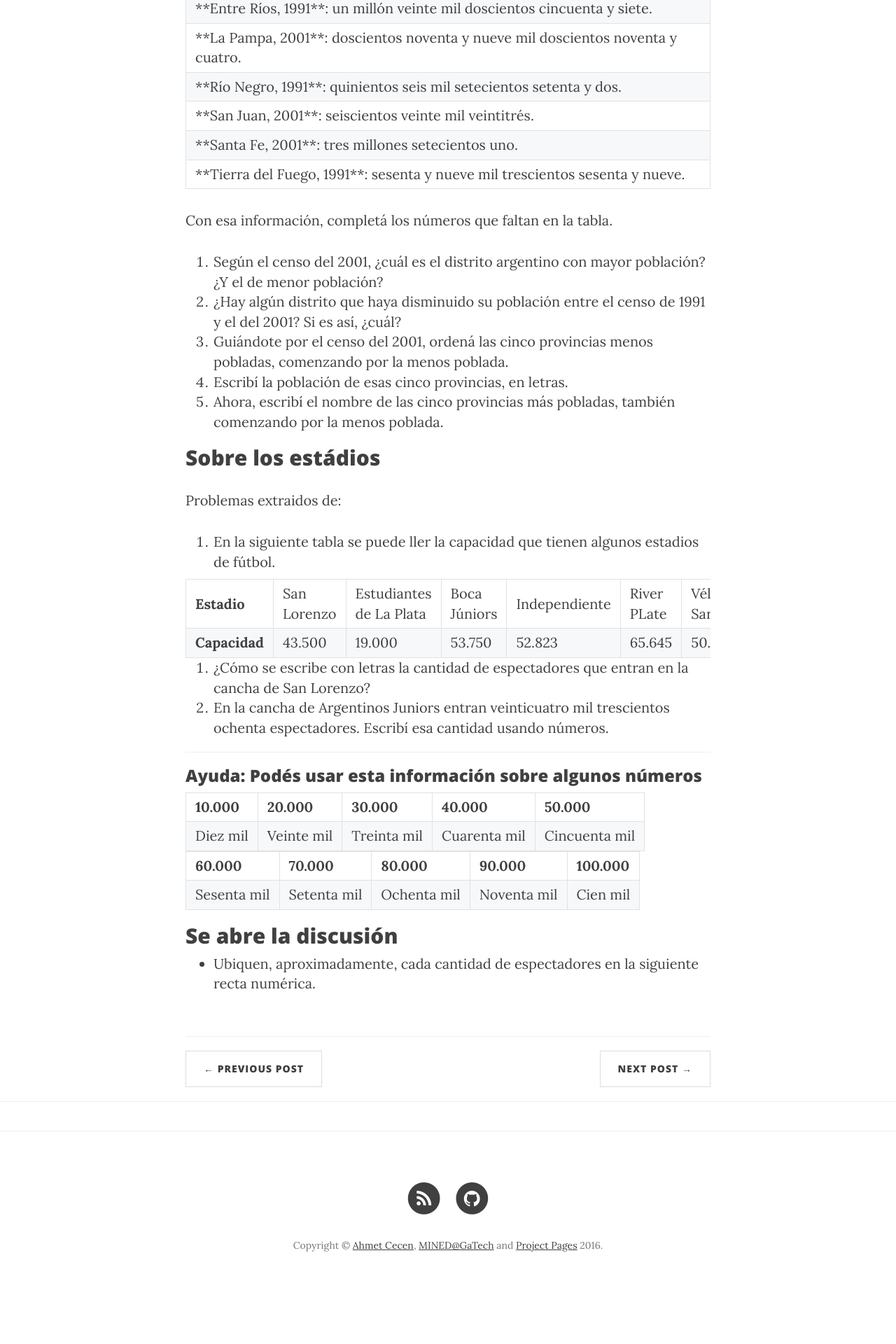
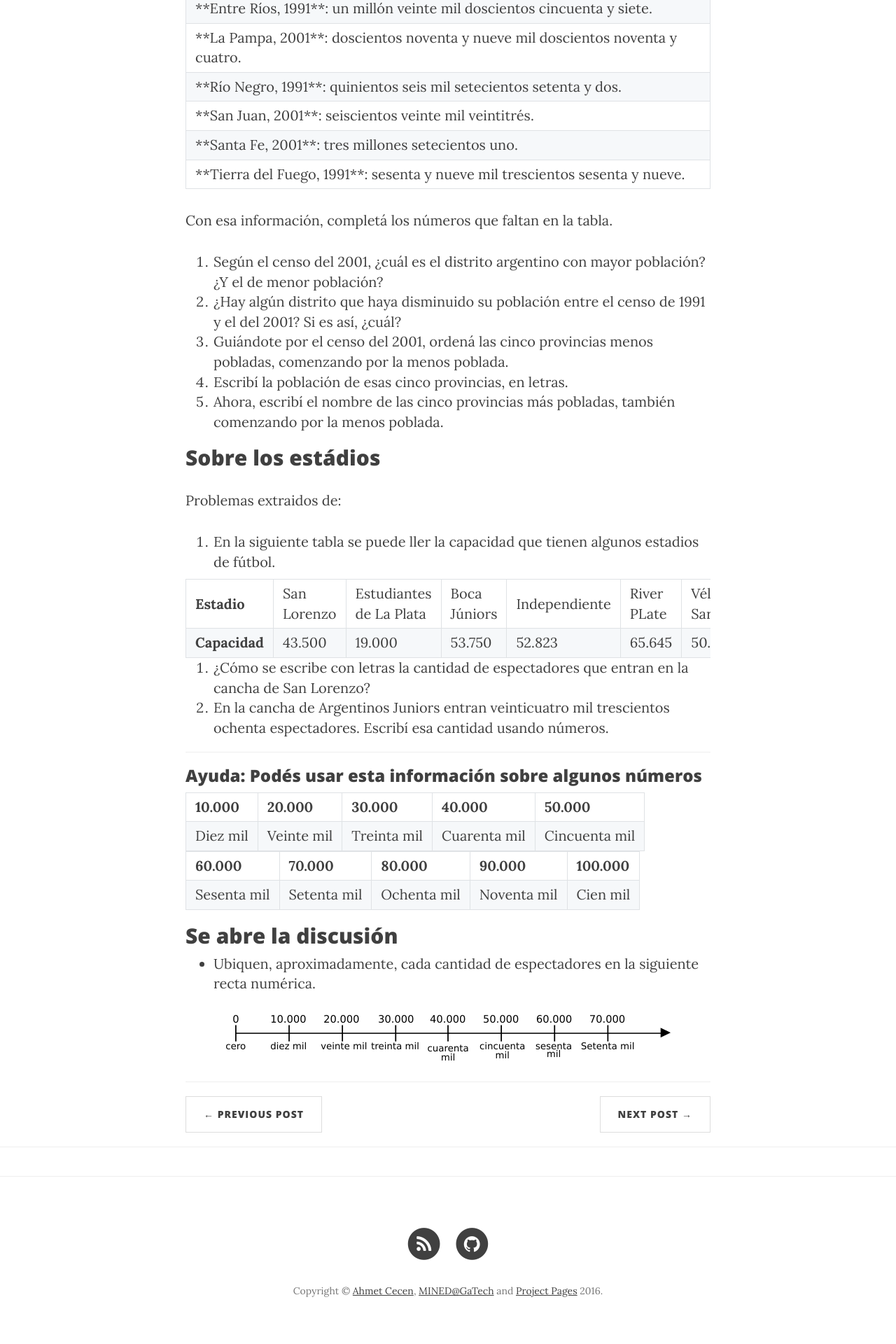
Before and after one commit to alvarmaciel/pruebapp, a Jekyll site: the page built from _posts/2017-04-16-secuencia-numeracion.md, in a window 1280 px wide. Shown: the part 3413-5333 px from the top of the page at 70% size. Built offline with Jekyll 4.4.1, drawn with Linux system fonts in a browser that asks for light colours; nearby versions of some CDN libraries; comment, search, counter and statistics services are not loaded; before the commit the page ends 5268 px from its top, so only the background shows below that.

Commit message:
imagen recta

```diff
--- a/_posts/2017-04-16-secuencia-numeracion.md
+++ b/_posts/2017-04-16-secuencia-numeracion.md
@@ -186,4 +186,4 @@ Problemas extraidos de:
 
 - Ubiquen, aproximadamente, cada cantidad de espectadores en la siguiente recta numérica.
 
-![](img/tareas/RectaNumericaDiezMil.png)
+![](https://alvarmaciel.github.io/pruebapp/img/tareas/RectaNumericaDiezMil.png)
```
